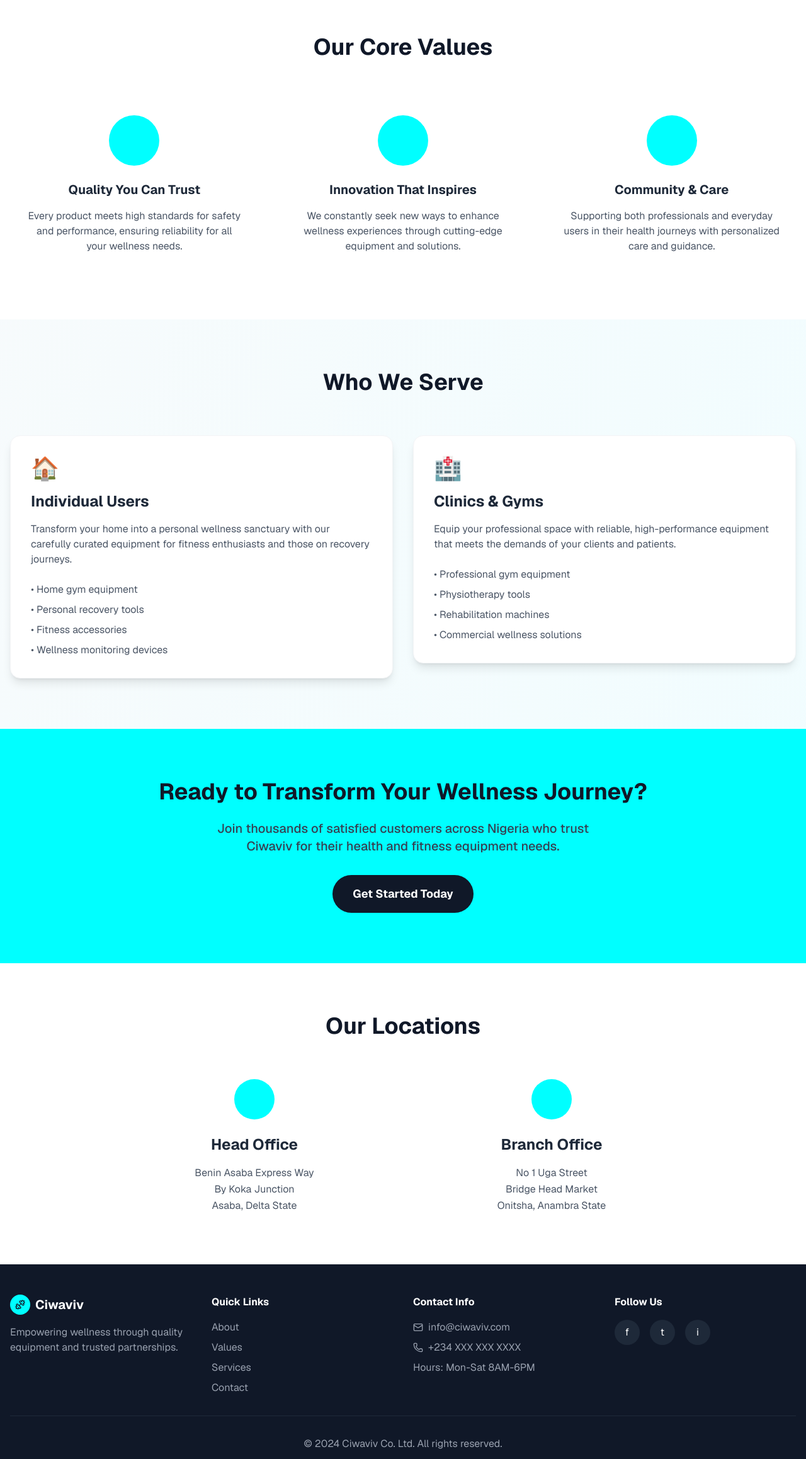
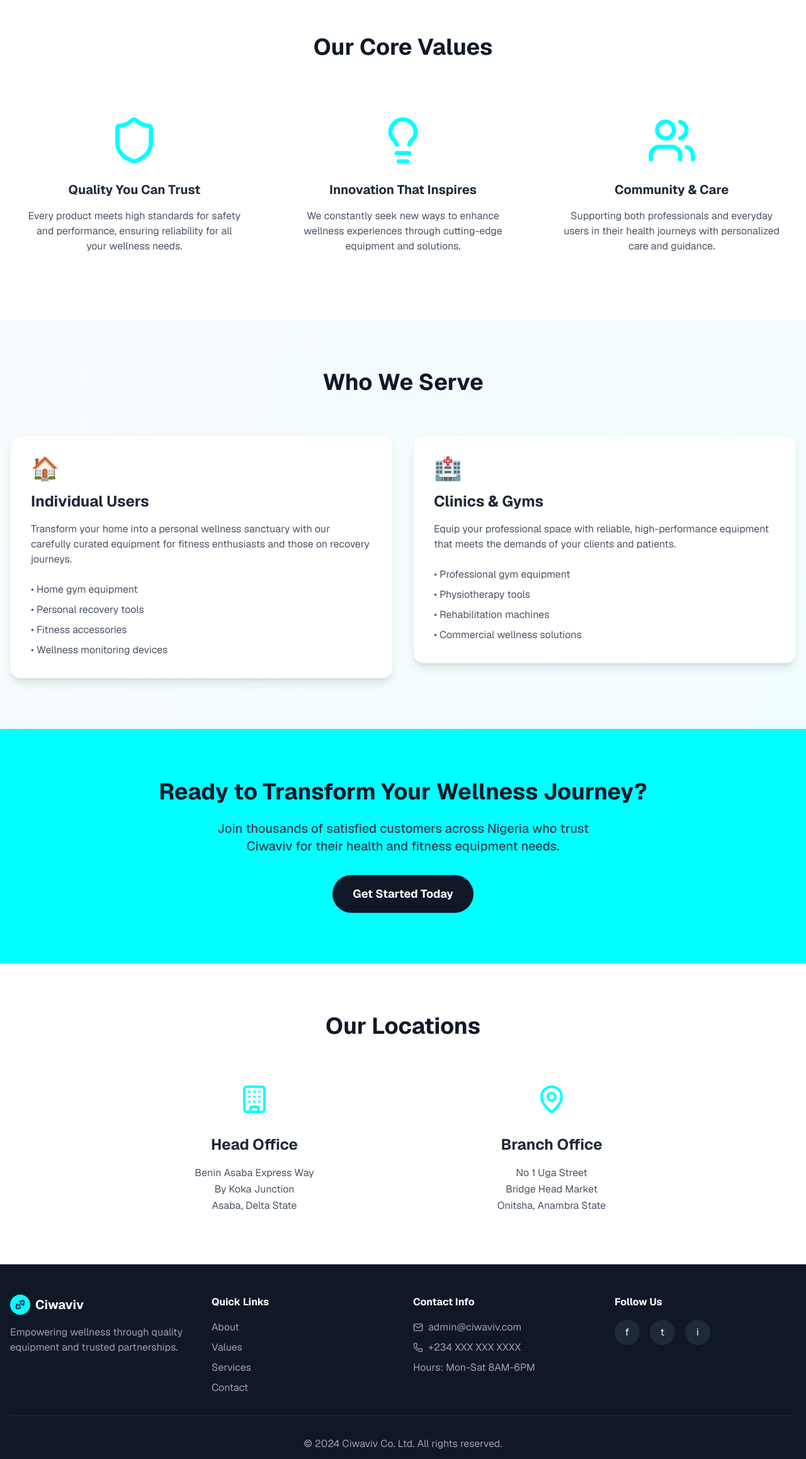
Before and after one commit to Kariaki58/ciwaviv_landing_page, a Next.js app: page / in a window 1280 px wide. Shown: the part 1318-3634 px from the top of the page at 63% size. Built offline with nearby package versions, Linux system fonts and the light colour scheme.

Commit message:
fixed landing page

```diff
--- a/app/page.tsx
+++ b/app/page.tsx
@@ -208,7 +208,7 @@ export default function HomePage() {
               <div className="space-y-3">
                 <div className="flex items-center space-x-3 text-gray-600">
                   <Mail className="w-4 h-4" />
-                  <span className="text-sm">info@ciwaviv.com</span>
+                  <span className="text-sm">admin@ciwaviv.com</span>
                 </div>
                 <div className="flex items-center space-x-3 text-gray-600">
                   <Phone className="w-4 h-4" />
@@ -330,8 +330,8 @@ export default function HomePage() {
           <div className="grid grid-cols-1 md:grid-cols-3 gap-6 sm:gap-8">
             <ScrollAnimation>
               <div className="text-center p-4 sm:p-6">
-                <div className="w-16 h-16 sm:w-20 sm:h-20 bg-[#00ffff] bg-opacity-20 rounded-full flex items-center justify-center mx-auto mb-4 sm:mb-6">
-                  <Shield className="w-8 h-8 sm:w-10 sm:h-10 text-[#00ffff]" />
+                <div className="w-16 h-16 sm:w-20 sm:h-20  bg-opacity-20 rounded-full flex items-center justify-center mx-auto mb-4 sm:mb-6">
+                  <Shield className="w-8 h-8 sm:w-20 sm:h-20 text-[#00ffff]" />
                 </div>
                 <h3 className="text-lg text-gray-800 sm:text-xl font-bold mb-3 sm:mb-4">Quality You Can Trust</h3>
                 <p className="text-gray-600 text-sm sm:text-base">
@@ -343,8 +343,8 @@ export default function HomePage() {
 
             <ScrollAnimation delay={200}>
               <div className="text-center p-4 sm:p-6">
-                <div className="w-16 h-16 sm:w-20 sm:h-20 bg-[#00ffff] bg-opacity-20 rounded-full flex items-center justify-center mx-auto mb-4 sm:mb-6">
-                  <Lightbulb className="w-8 h-8 sm:w-10 sm:h-10 text-[#00ffff]" />
+                <div className="w-16 h-16 sm:w-20 sm:h-20 bg-opacity-20 rounded-full flex items-center justify-center mx-auto mb-4 sm:mb-6">
+                  <Lightbulb className="w-8 h-8 sm:w-20 sm:h-20 text-[#00ffff]" />
                 </div>
                 <h3 className="text-lg sm:text-xl text-gray-800 font-bold mb-3 sm:mb-4">Innovation That Inspires</h3>
                 <p className="text-gray-600 text-sm sm:text-base">
@@ -356,8 +356,8 @@ export default function HomePage() {
 
             <ScrollAnimation delay={400}>
               <div className="text-center p-4 sm:p-6">
-                <div className="w-16 h-16 sm:w-20 sm:h-20 bg-[#00ffff] bg-opacity-20 rounded-full flex items-center justify-center mx-auto mb-4 sm:mb-6">
-                  <Users className="w-8 h-8 sm:w-10 sm:h-10 text-[#00ffff]" />
+                <div className="w-16 h-16 sm:w-20 sm:h-20 bg-opacity-20 rounded-full flex items-center justify-center mx-auto mb-4 sm:mb-6">
+                  <Users className="w-8 h-8 sm:w-20 sm:h-20 text-[#00ffff]" />
                 </div>
                 <h3 className="text-lg sm:text-xl text-gray-800 font-bold mb-3 sm:mb-4">Community & Care</h3>
                 <p className="text-gray-600 text-sm sm:text-base">
@@ -442,8 +442,8 @@ export default function HomePage() {
           <div className="grid grid-cols-1 md:grid-cols-2 gap-8 sm:gap-12 max-w-4xl mx-auto">
             <ScrollAnimation>
               <div className="text-center">
-                <div className="w-14 h-14 sm:w-16 sm:h-16 bg-[#00ffff] bg-opacity-20 rounded-full flex items-center justify-center mx-auto mb-4 sm:mb-6">
-                  <Building className="w-6 h-6 sm:w-8 sm:h-8 text-[#00ffff]" />
+                <div className="w-14 h-14 sm:w-16 sm:h-16  bg-opacity-20 rounded-full flex items-center justify-center mx-auto mb-4 sm:mb-6">
+                  <Building className="w-8 h-8 sm:w-12 sm:h-12 text-[#00ffff]" />
                 </div>
                 <h3 className="text-xl text-gray-800 sm:text-2xl font-bold mb-3 sm:mb-4">Head Office</h3>
                 <p className="text-gray-600 leading-relaxed text-sm sm:text-base">
@@ -456,8 +456,8 @@ export default function HomePage() {
 
             <ScrollAnimation delay={200}>
               <div className="text-center">
-                <div className="w-14 h-14 sm:w-16 sm:h-16 bg-[#00ffff] bg-opacity-20 rounded-full flex items-center justify-center mx-auto mb-4 sm:mb-6">
-                  <MapPin className="w-6 h-6 sm:w-8 sm:h-8 text-[#00ffff]" />
+                <div className="w-14 h-14 sm:w-16 sm:h-16 bg-opacity-20 rounded-full flex items-center justify-center mx-auto mb-4 sm:mb-6">
+                  <MapPin className="w-8 h-8 sm:w-12 sm:h-12 text-[#00ffff]" />
                 </div>
                 <h3 className="text-xl sm:text-2xl text-gray-800 font-bold mb-3 sm:mb-4">Branch Office</h3>
                 <p className="text-gray-600 leading-relaxed text-sm sm:text-base">
@@ -502,7 +502,7 @@ export default function HomePage() {
               <ul className="space-y-1 sm:space-y-2 text-gray-400 text-sm sm:text-base">
                 <li className="flex items-center space-x-2">
                   <Mail className="w-4 h-4" />
-                  <span>info@ciwaviv.com</span>
+                  <span>admin@ciwaviv.com</span>
                 </li>
                 <li className="flex items-center space-x-2">
                   <Phone className="w-4 h-4" />
```
